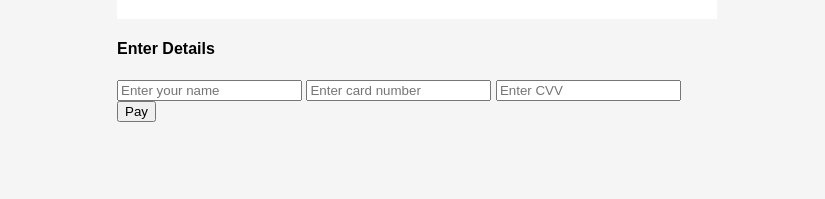
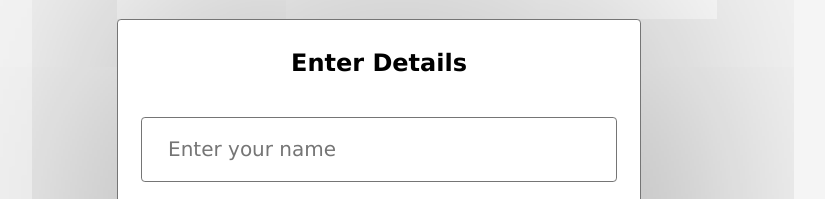
Before and after one commit to erzanthedev/mobile-ordering-app, a website with bundled scripts: page index.html in a window 1280 px wide. Shown: the part 696-895 px from the top of the page, without its empty margins (223-1048 px from the left). Before the commit the page ends 818 px from the top, so only its background shows below. Built offline with nearby package versions, Linux system fonts and the light colour scheme; a web font is replaced by a local one.

Commit message:
feat: added styling to payment-form

```diff
--- a/index.css
+++ b/index.css
@@ -22,6 +22,18 @@ p {
   font-weight: 400;
   font-size: 1rem;
   color: #fff;
+}
+
+input {
+  border: 1.3px solid #757575;
+  color: #757575;
+  border-radius: 3.89px;
+  border-width: 1.3px;
+  padding: 16px 26px;
+  font-family: Verdana;
+  font-weight: 400;
+  font-size: 1.25rem;
+  line-height: 31.12px;
 }
 
 /* Header */
@@ -183,6 +195,53 @@ main {
   transform: translateY(1.5px);
 }
 
+/* Payment Form */
+.payment-form {
+  width: 524px;
+  text-align: center;
+  display: flex;
+  flex-direction: column;
+  gap: 40px;
+  background-color: white;
+  padding: 29px 23px;
+  border-radius: 3.89px;
+  border: 1.3px solid #757575;
+  box-shadow: 5.19px 5.19px 255.44px 0px #00000080;
+}
+
+.payment-form-title {
+  font-family: Verdana;
+  font-weight: 700;
+  font-size: 1.5rem;
+  margin: 0;
+}
+
+.payment-form-details {
+  display: flex;
+  flex-direction: column;
+  gap: 20px;
+}
+
+.submit-btn {
+  font-family: Verdana;
+  font-weight: 700;
+  font-size: 1.25rem;
+  line-height: 31.12px;
+  letter-spacing: 0%;
+  padding-block: 16px;
+  background-color: #16db99;
+  color: white;
+  border: none;
+}
+
+.submit-btn:hover {
+  filter: brightness(110%);
+}
+
+.submit-btn:active {
+  transform: translateY(1px);
+}
+
 /* Utility */
 .push-right {
   margin-left: auto;
--- a/index.html
+++ b/index.html
@@ -40,6 +40,7 @@
     </main>
     <form id="payment-form" class="payment-form">
       <h4 class="payment-form-title">Enter Details</h4>
+      <div class="payment-form-details">
         <input
           id="fullName"
           type="text"
@@ -68,6 +69,7 @@
           maxlength="3"
           pattern="\d{3}"
         />
+      </div>
       <button id="submit-btn" class="submit-btn" type="submit">Pay</button>
     </form>
     <script type="module" src="./index.js"></script>
```
Lines whose indentation alone changed are shown as unchanged.
